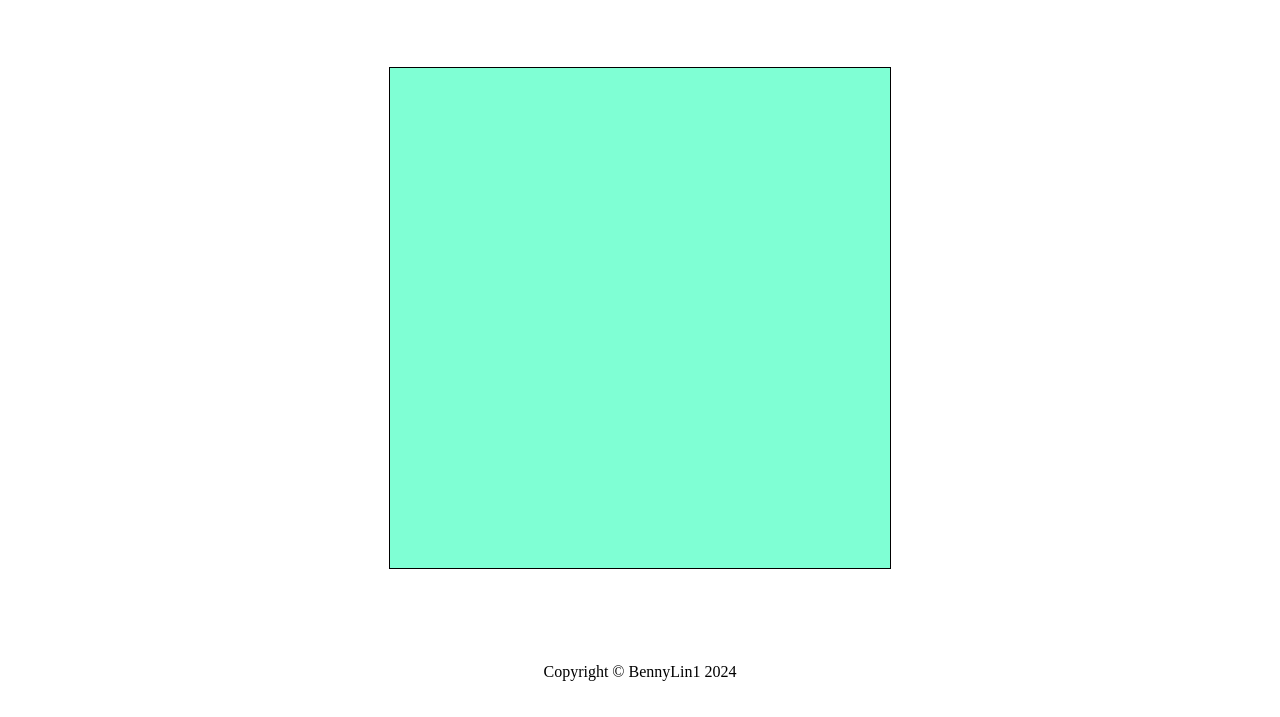
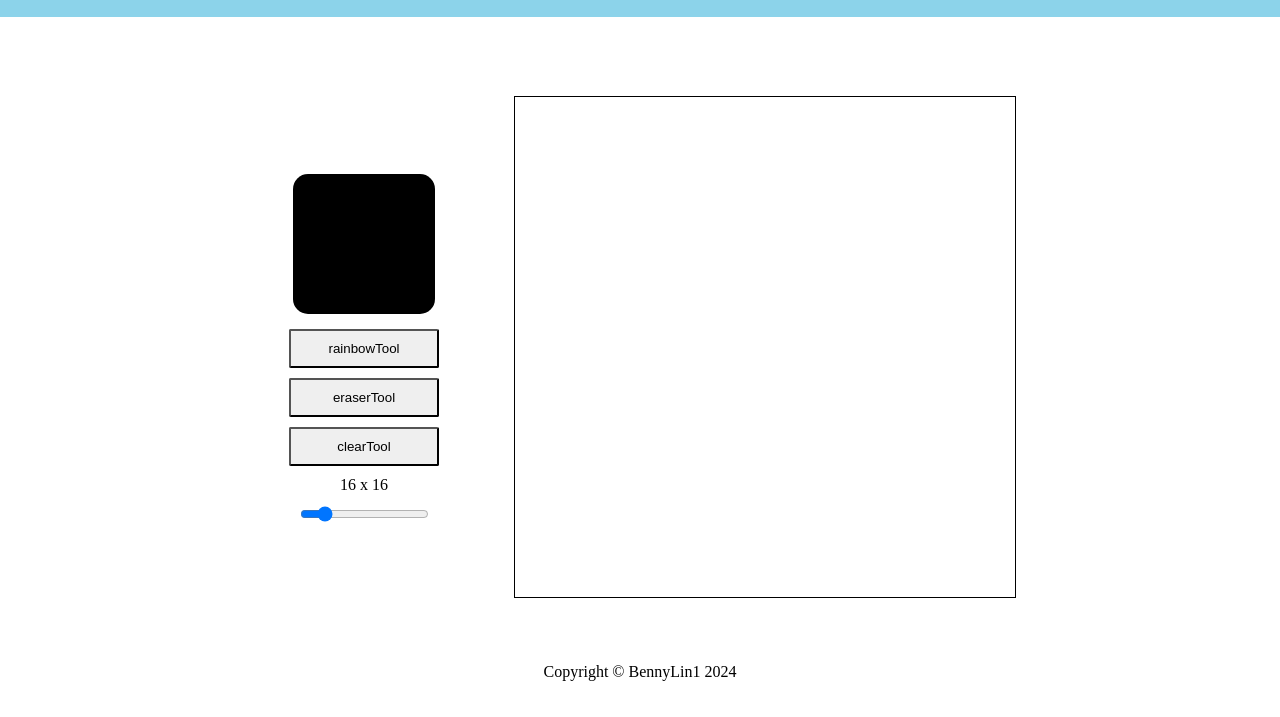
Before and after one commit to BennyLin1/etch-a-sketch, a plain HTML site: page index.html in a window 1280 px wide. Shown: the part 83-800 px from the top of the page. Drawn offline with Linux system fonts and the light colour scheme.

Commit message:
Update: sketch tools to be appropriate input type, Added: functionality for gridsize and clear sketch

```diff
--- a/index.html
+++ b/index.html
@@ -13,7 +13,16 @@
     </header>
 
     <div class="sketchContainer">
-        <div></div>
+        <div class="functionContainer">
+            <input type="color" id="colorTool" value="black">
+            <button id="rainbowTool">rainbowTool</button>
+            <button id="eraserTool">eraserTool</button>
+
+            <button id="clearTool">clearTool</button>
+
+            <div id="displayInputValue"></div>
+            <input type="range" id="gridSizeTool" min="1" max="100">
+        </div>
         <div class="gridContainer"></div>
     </div>
 
--- a/scripts.js
+++ b/scripts.js
@@ -1,29 +1,74 @@
-console.log("check");
+// Initial Values for grid
+let rows = 16;
+let columns = 16;
+let darkenLevel = 0;
 
 const gridContainer = document.querySelector(".gridContainer");
+const colorTool = document.querySelector("colorTool");
+const rainbowTool = document.querySelector("rainbowTool");
+const clearTool = document.getElementById("clearTool");
+const gridSizeTool = document.querySelector("#gridSizeTool");
+const displayInputValue = document.querySelector("#displayInputValue");
+const eraserTool = document.querySelector("#eraserTool");
 
-let rows = 16;
-let columns = 16;
+function darkenPixel(div) {
+    darkenLevel += 0.1;
+    div.style.backgroundColor=`rgba(0,0,0,${darkenLevel})`;
+}
 
-gridContainer.style.setProperty('--rows', rows); // Set CSS variable for number of rows
-gridContainer.style.setProperty('--cols', columns); // Set CSS variable for number of columns
+function selectedColor(){
+    console.log("hi");
+}
 
 function createPixelElement(){
     const div = document.createElement("div")
     div.setAttribute("class", "pixel");
     div.addEventListener("mouseover", () => {
+        selectedColor()
         div.style.backgroundColor="blue";
     });
     return div
 }
 
+// To Populate the Grid to adequate size.
+function setUpGrid(rows, columns){
     for (let i = 0; i < rows; i++){
         div = createPixelElement()
         const gridRow = gridContainer.appendChild(div);
-
         for(let j = 0; j < columns; j++){
             div = createPixelElement();
             gridRow.appendChild(div);
         }
+    }
 
+    gridContainer.style.setProperty('--rows', rows); // Set CSS variable for number of rows
+    gridContainer.style.setProperty('--cols', columns); // Set CSS variable for number of columns
 }
+
+function clearSketch(){
+    console.log("Hello");
+    gridContainer.innerHTML ='';
+    setUpGrid();
+}
+
+function setDisplayValue(){
+    displayInputValue.textContent = `${gridSizeTool.value} x ${gridSizeTool.value}`;
+}
+
+clearTool.addEventListener("click", () => {
+    clearSketch();
+});
+
+gridSizeTool.addEventListener("input", () => {
+    let grid = gridSizeTool.value;
+    console.log(grid);
+    setDisplayValue();
+    clearSketch();
+    setUpGrid(grid,grid);
+    console.log('working');
+});
+
+// Inital Setup.
+displayInputValue.textContent = `${rows} x ${columns}`;
+gridSizeTool.value = `${rows}`;
+setUpGrid(rows, columns);
--- a/styles.css
+++ b/styles.css
@@ -1,6 +1,8 @@
 body {
     margin: 0;
     min-height: 100vh;
+    display: flex;
+    flex-direction: column;
 }
 
 header {
@@ -9,13 +11,53 @@ header {
     align-items: center;
     padding: 10px;
     margin-bottom: 50px;
+    background-color: rgb(140, 211, 234);
 }
 
 .sketchContainer {
     display: flex;
     justify-content: center;
     align-items: center;
+    gap: 50px;
+    flex: 1; /*fill body for footer*/
 }
+
+.functionContainer{
+    display: flex;
+    flex-direction: column;
+    justify-content: center;
+    align-items: center;
+    width: 200px;
+    gap: 10px;
+}
+
+button {
+    padding: 10px 20px;
+    border: 1px solid var(black);
+    border-radius: 2px;
+    width: 150px;
+}
+
+#colorTool {
+    -webkit-appearance: none;
+    -moz-appearance: none;
+    appearance: none;
+    width: 150px;
+    height: 150px;
+    background-color: transparent;
+    border: none;
+    cursor: pointer;
+  }
+
+  #colorTool::-webkit-color-swatch {
+    border-radius: 15px;
+    border: none;
+  }
+
+  #colorTool::-moz-color-swatch {
+    border-radius: 15px;
+    border: none;
+  }
 
 .gridContainer {
     display: flex;
@@ -26,17 +68,12 @@ header {
 }
 
 .pixel {
-    background-color: aquamarine;
+    background-color: white;
     width: calc(500px / var(--rows));
     height: calc(500px / var(--cols));
 }
 
 footer {
-    position: fixed;
-    bottom: 0;
-    left: 0;
-    width: 100%;
     padding: 20px; /* Adjust padding as needed */
-    box-sizing: border-box; /* Ensure padding is included in width */
     text-align: center;
 }
```
Lines whose indentation alone changed are shown as unchanged.
